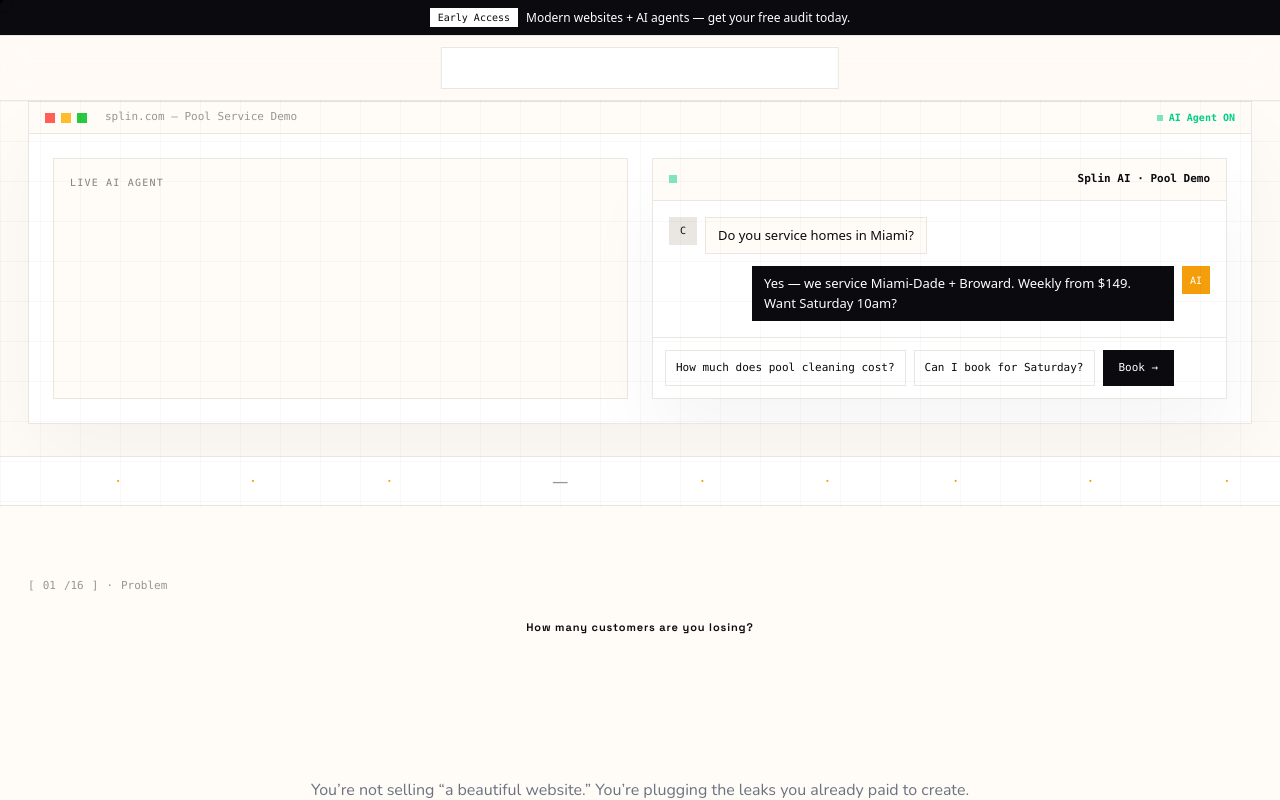
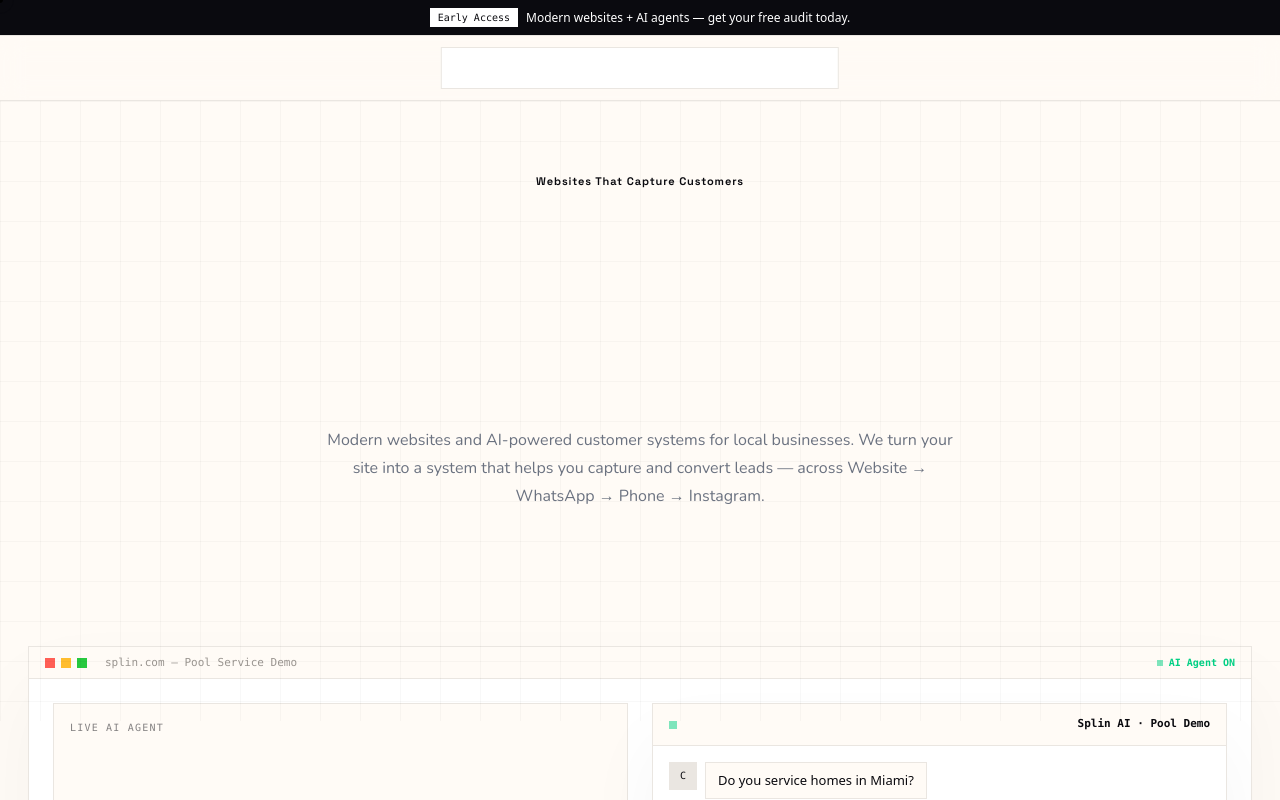
Before and after one commit to Cryptel0/splin, a React (Vite) app: page / in a window 1280 px wide. Shown: the top 800 px of the page. Built offline with nearby package versions, Linux system fonts and the light colour scheme.

Commit message:
fix: make hero visible (remove motion hidden) to fix missing hero on Vercel

```diff
--- a/src/App.jsx
+++ b/src/App.jsx
@@ -38,7 +38,7 @@ export default function App(){
     <div id="cursor-ring" style={{width:28,height:28,border:'1px solid rgba(10,10,15,0.15)',borderRadius:'50%',position:'fixed',top:0,left:0,pointerEvents:'none',zIndex:9998,transform:'translate(-50%,-50%)'}}></div>
     <div className="overflow-hidden border-b border-[#EAE6E1] bg-[#0A0A0F] text-white"><div className="max-w-[1320px] mx-auto px-5 sm:px-7 py-2 flex items-center justify-center gap-2 text-[12px]"><span className="hidden sm:inline-flex px-2 py-0.5 bg-white text-[#0A0A0F] font-mono text-[10px]">Early Access</span><span>Modern websites + AI agents — get your free audit today.</span></div></div>
     <div className="sticky top-0 z-[60] bg-[#FFFBF6]/80 backdrop-blur-md border-b border-[#EAE6E1]"><div className="max-w-[1320px] mx-auto px-5 sm:px-7 h-[64px] flex items-center justify-between relative"><div className="geo text-[20px] font-[700]">Splin<span className="text-[#F59E0B]">.</span></div><div className="hidden lg:flex absolute left-1/2 -translate-x-1/2 gap-1 bg-white border border-[#EAE6E1] p-1"><a href="#services" className="px-3 py-1.5 geo text-[13px]">Services</a><a href="#ai" className="px-3 py-1.5 geo text-[13px]">How It Works</a><a href="#pricing" className="px-3 py-1.5 geo text-[13px]">Pricing</a><a href="#work" className="px-3 py-1.5 geo text-[13px]">Work</a><a href="#audit" className="px-3 py-1.5 geo text-[13px]">Contact</a></div><a href="#audit" className="h-10 px-5 bg-[#0A0A0F] text-white geo text-[13px] flex items-center">Get a free audit</a></div></div>
-    <section className="relative overflow-hidden bg-[#FFFBF6]"><div className="pointer-events-none absolute inset-x-0 top-0 h-[620px] salesive-grid opacity-70"></div><motion.div {...fade} className="relative max-w-[1320px] mx-auto px-5 sm:px-7 py-14 md:py-18 flex flex-col items-center gap-3 text-center"><div className="salesive-section-label">Websites That Capture Customers</div><h1 className="geo font-[560] text-[32px] sm:text-[44px] lg:text-[56px] leading-[0.95] tracking-[-0.02em] max-w-[860px]">Your website shouldn’t just<br/><span className="text-[#F59E0B]">look good.</span><br/>It should work for your business.</h1><p className="salesive-copy max-w-[640px] text-center">Modern websites and AI-powered customer systems for local businesses.</p><div className="flex gap-3 mt-2"><a href="#audit" className="magnetic h-11 px-7 bg-[#0A0A0F] text-white geo text-[14px] flex items-center">Get a free audit</a><a href="https://wa.me/1234567890" className="h-11 px-7 bg-white border border-[#EAE6E1] geo text-[14px] flex items-center">Talk to us on WhatsApp</a></div></motion.div>
+    <section className="relative overflow-hidden bg-[#FFFBF6]"><div className="pointer-events-none absolute inset-x-0 top-0 h-[620px] salesive-grid opacity-70"></div><div className="relative max-w-[1320px] mx-auto px-5 sm:px-7 py-14 md:py-18 flex flex-col items-center gap-3 text-center"><div className="salesive-section-label">Websites That Capture Customers</div><h1 className="geo font-[560] text-[32px] sm:text-[44px] lg:text-[56px] leading-[0.95] tracking-[-0.02em] max-w-[860px]">Your website shouldn’t just<br/><span className="text-[#F59E0B]">look good.</span><br/>It should work for your business.</h1><p className="salesive-copy max-w-[640px] text-center">Modern websites and AI-powered customer systems for local businesses. We turn your site into a system that helps you capture and convert leads — across Website → WhatsApp → Phone → Instagram.</p><div className="flex gap-3 mt-2"><a href="#audit" className="magnetic h-11 px-7 bg-[#0A0A0F] text-white geo text-[14px] flex items-center">Get a free website audit</a><a href="https://wa.me/1234567890" className="h-11 px-7 bg-white border border-[#EAE6E1] geo text-[14px] flex items-center">Talk to us on WhatsApp</a></div></div>
     <div className="max-w-[1320px] mx-auto px-5 sm:px-7 pb-8"><div className="salesive-panel overflow-hidden p-0"><div className="h-8 flex items-center gap-1.5 px-4 border-b border-[#EAE6E1] bg-[#FFFBF6]"><span className="w-2.5 h-2.5 bg-[#FF5F56]"></span><span className="w-2.5 h-2.5 bg-[#FFBD2E]"></span><span className="w-2.5 h-2.5 bg-[#27C93F]"></span><span className="ml-3 font-mono text-[11px] text-[#9A9590]">splin.com — Pool Service Demo</span><span className="ml-auto font-mono text-[10px] font-[600] text-[#00D084] flex items-center gap-1.5"><span className="w-1.5 h-1.5 bg-[#00D084] animate-pulse"></span>AI Agent ON</span></div><div className="p-5 sm:p-6 grid grid-cols-1 lg:grid-cols-2 gap-6"><div className="salesive-panel !shadow-none !bg-[#FFFBF6] p-4"><div className="font-mono text-[10px] tracking-[0.12em] uppercase text-[#0A0A0F]/50">Live AI Agent</div><div className="geo text-[16px] font-[560] mt-1">Trained on your business</div></div><div><ChatDemo/></div></div></div></div>
     <div className="overflow-hidden bg-white border-t border-b border-[#EAE6E1] -mx-5 sm:-mx-7"><div className="flex w-max gap-8 py-3 items-center animate-[marquee_28s_linear_infinite]" style={{animation:'marquee 28s linear infinite'}}><span className="geo text-[13px] font-[560]">Website</span><span className="text-[#F59E0B]">·</span><span className="geo text-[13px] font-[560]">AI Agent</span><span className="text-[#F59E0B]">·</span><span className="geo text-[13px] font-[560]">Bookings</span><span className="text-[#F59E0B]">·</span><span className="geo text-[13px] font-[560]">WhatsApp</span><span className="text-[#F59E0B]">·</span><span className="geo text-[13px] font-[560]">Instagram</span><span className="text-[#F59E0B]">·</span><span className="geo text-[13px] font-[560]">Phone/Voice</span><span className="mx-4 text-[#9A9590]">—</span><span className="geo text-[13px] font-[560]">Website</span><span className="text-[#F59E0B]">·</span><span className="geo text-[13px] font-[560]">AI Agent</span><span className="text-[#F59E0B]">·</span><span className="geo text-[13px] font-[560]">Bookings</span><span className="text-[#F59E0B]">·</span><span className="geo text-[13px] font-[560]">WhatsApp</span><span className="text-[#F59E0B]">·</span><span className="geo text-[13px] font-[560]">Instagram</span><span className="text-[#F59E0B]">·</span><span className="geo text-[13px] font-[560]">Phone/Voice</span></div></div>
     <style>{`@keyframes marquee{0%{transform:translateX(0)}100%{transform:translateX(-50%)}}`}</style></section>
```
